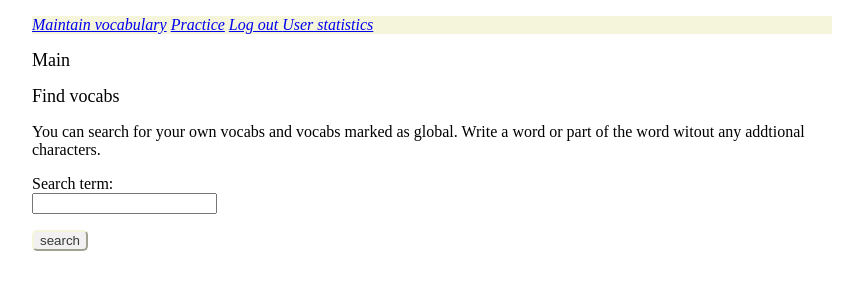
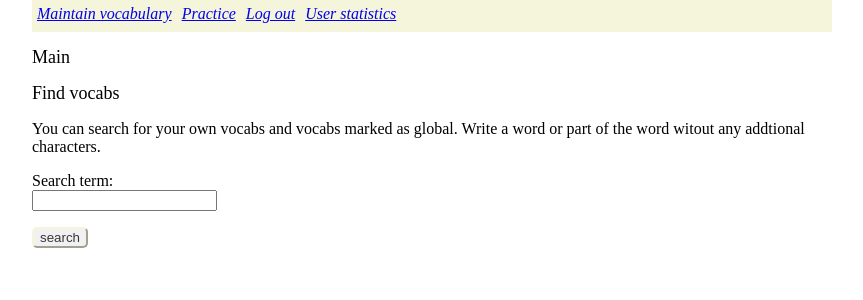
Before and after one commit to tuomoM/eruditeEdge, a Flask app: page / in a window 1280 px wide. Shown: the part 54-354 px from the top of the page, without its empty margins (208-1071 px from the left). Run offline with Flask 3, Linux system fonts and the light colour scheme; the visitor is signed in with stand-in values (Sample User, id 1).

Commit message:
Navbar formatting

```diff
--- a/static/main.css
+++ b/static/main.css
@@ -8,10 +8,18 @@ body {
 
 }
 .nav {
+  display: flex;
+
   background-color: beige;
   font-style: italic;
   font-size: 10;
+  align-items: left;
 
+
+}
+.nav_item{
+  align-content: left;
+  padding: 5px;
 
 }
 table {
--- a/templates/template.html
+++ b/templates/template.html
@@ -16,10 +16,10 @@
     <div class="nav">
     <p>
       {% if session.user_id %}
-       <a  href="/maintain">Maintain vocabulary</a>
-       <a href="/init_training"> Practice</a>
-       <a href="/logout"> Log out </a>
-       <a href="/user_info"> User statistics</a>
+       <div class="nav_item"><a  href="/maintain">Maintain vocabulary</a></div>
+       <div class="nav_item"><a href="/init_training"> Practice</a></div>
+       <div class="nav_item"><a href="/logout"> Log out </a></div>
+       <div class="nav_item"><a href="/user_info"> User statistics</a></div>
 
       {% else %}
        <a href="/login">Log in!</a>
```
